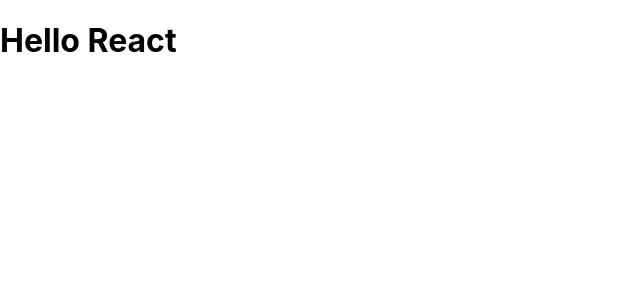
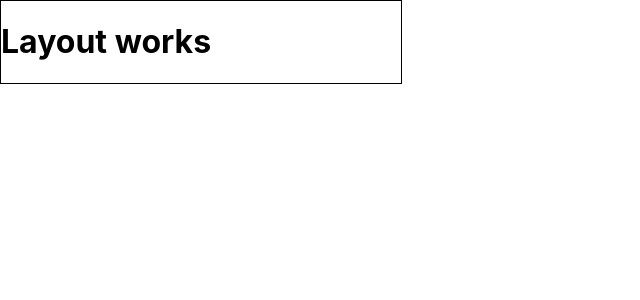
Before and after one commit to ibokalo96/React-quiz, a React app: page / in a window 1280 px wide. Shown: the top 300 px of the page, without its empty margins (0-640 px from the left). Built offline with nearby package versions, Linux system fonts and the light colour scheme.

Commit message:
before css module

```diff
--- a/src/App.js
+++ b/src/App.js
@@ -1,11 +1,15 @@
 import React, { Component } from 'react';
+import Layout from './hoc/Layout/Layout'
 
 class App extends Component {
   render() {
     return (
-      <div className="App">
-        <h1>Hello React</h1>
-      </div>
+      <Layout>
+
+        <div style={{width:400, border: '1px solid black'}}>
+          <h1>Layout works</h1>
+        </div>
+      </Layout>
     )
   }
 }
--- /dev/null
+++ b/src/hoc/Layout/Layout.css
@@ -0,0 +1,11 @@
+.Layout {
+  height: 100vh;
+  display: flex;
+  flex-direction: column;
+}
+
+.Layout main {
+  display: flex;
+  flex-direction: column;
+  flex-grow: 1;
+}
--- /dev/null
+++ b/src/hoc/Layout/Layout.js
@@ -0,0 +1,17 @@
+import React, {Component} from 'react'
+
+class Layout extends Component {
+    render() {
+        return (
+            <div>
+
+
+                <main>
+                    { this.props.children }
+                </main>
+            </div>
+        )
+    }
+}
+
+export default Layout
```
Also changed, not shown: 1 other file (tests, documents, lock files or other folders).
